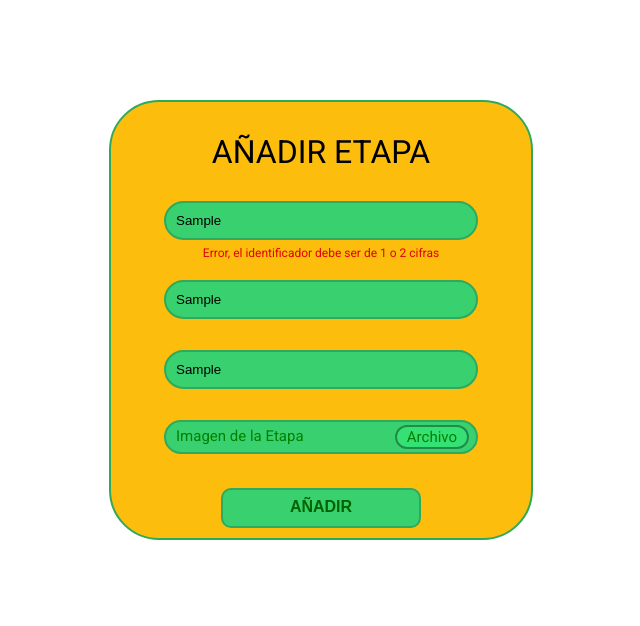
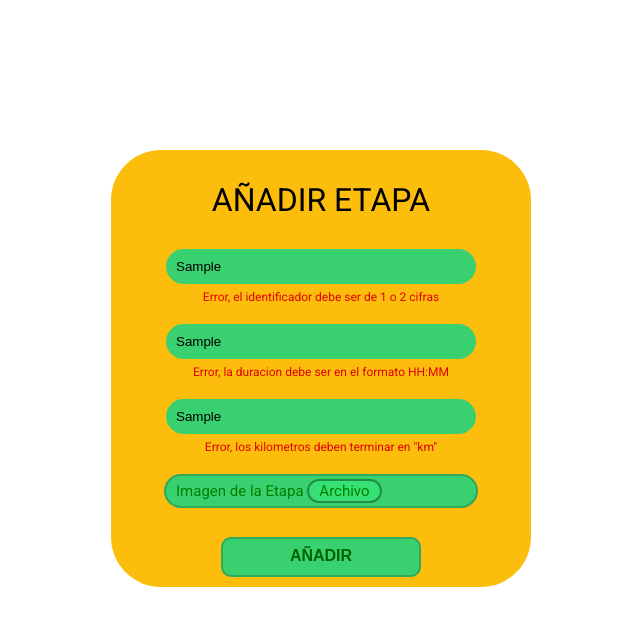
Before and after one commit to EVGEgonzalez/2122_2DAW, an Angular app: page / in a window 1280 px wide. Both pictures are taken after typing "Sample", "Sample", "Sample" into the empty fields and a click on the input "AÑADIR". Shown: the top 626 px of the page, without its empty margins (319-959 px from the left). Built offline with nearby package versions, Linux system fonts and the light colour scheme; no server answers.

Commit message:
validacion de formularios

```diff
--- a/src/app/alta-etapa/alta-etapa.component.css
+++ b/src/app/alta-etapa/alta-etapa.component.css
@@ -3,7 +3,7 @@ form{
     border-radius: 50px;
     width: 100%;
     max-width: 400px;
-    margin: 100px auto;
+    margin: 150px auto;
     padding: 10px;
     display: flex;
     flex-direction: column;
@@ -77,7 +77,7 @@ form{
       display: inline-block;
       padding: 1px 10px;
       border-radius: 15px;
-      float: right;
+      /*float: right;*/
       margin: -2px -3px 0px 0px;
   }
 
@@ -96,3 +96,6 @@ form{
     font-size: 12px;
     color: #DF0400;
   }
+  .ng-invalid{
+    border: #DF0400;
+  }
--- a/src/app/alta-etapa/alta-etapa.component.html
+++ b/src/app/alta-etapa/alta-etapa.component.html
@@ -4,12 +4,12 @@
     <div class="errorDatos" *ngIf="idEtapa.invalid && (idEtapa.dirty )">
         Error, el identificador debe ser de 1 o 2 cifras
     </div>
-    <input id="dur" type="text" placeholder="Duracion" formControlName="duracion"><br />
+    <input id="dur" type="text" placeholder="Duracion (HH:MM)" formControlName="duracion"><br />
     <div class="errorDatos" *ngIf="duracion.invalid && (duracion.dirty )">
         Error, la duracion debe ser en el formato HH:MM
     </div>
     <input id="long" type="text" placeholder="Longitud de la Etapa (km's)" formControlName="longitud"><br />
-    <div class="errorDatos" *ngIf="longitud.invalid && (idEtapa.dirty )">
+    <div class="errorDatos" *ngIf="longitud.invalid && (longitud.dirty )">
         Error, los kilometros deben terminar en "km"
     </div>
     <div id="insertarArchivo">
@@ -18,7 +18,9 @@
       <label for="img">Archivo</label>
     </div>
     <br />
-
+    <div class="errorDatos" *ngIf="idEtapa.invalid && (idEtapa.dirty )">
+        <!--Error, el archivo introducido no es una imagen-->
+    </div>
     <input id="btnAnadir" type="submit" value="AÑADIR">
 
 </form>
--- a/src/app/alta-etapa/alta-etapa.component.ts
+++ b/src/app/alta-etapa/alta-etapa.component.ts
@@ -18,8 +18,8 @@ export class AltaEtapaComponent implements OnInit {
   ngOnInit(): void {
     this.formulario = new FormGroup({
       idEtapa: new FormControl('',[Validators.required,Validators.minLength(1),Validators.maxLength(2)]),
-      duracion: new FormControl('',[]),
-      longitud: new FormControl(''),
+      duracion: new FormControl('',[Validators.required,Validators.pattern(/^[0-2][0-3]:[0-5][0-9]$/gm)]),
+      longitud: new FormControl('',[Validators.required,Validators.pattern(/^\d{1,4}(\,\d{1,3})?[ ]?km$/gm)]),
       img: new FormControl(''),
     });
   }
```
